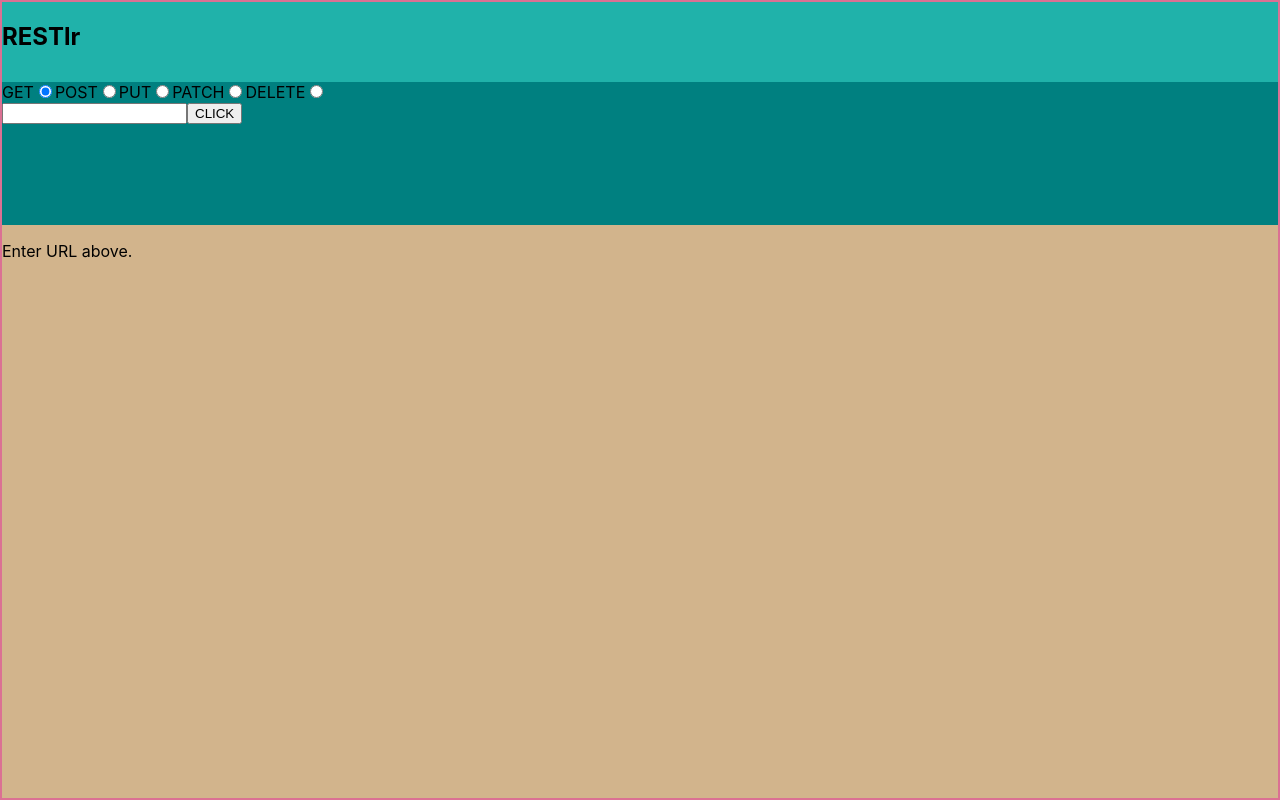
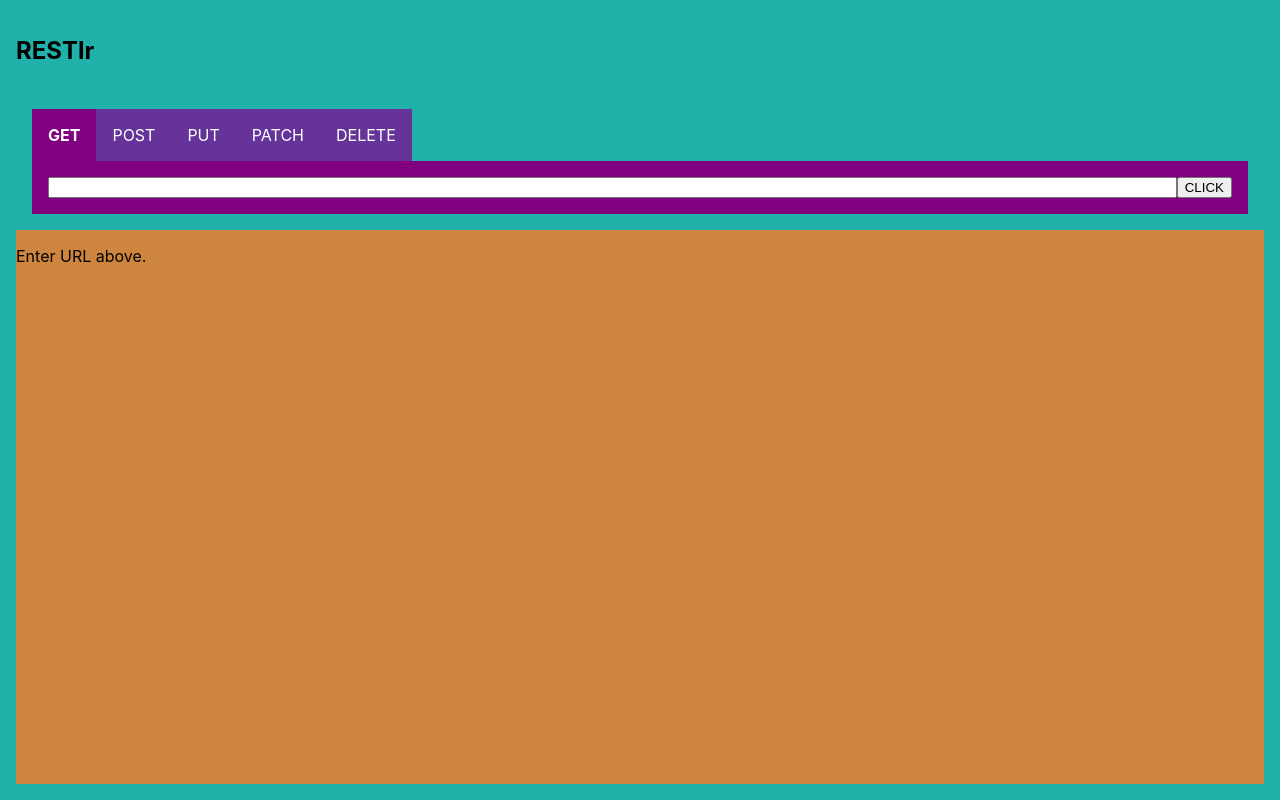
Before and after one commit to devon-wolf/RESTlr-ts, a React (Create React App) app: page / in a window 1280 px wide. Built offline with nearby package versions, Linux system fonts and the light colour scheme.

Commit message:
Add lots of style updates

```diff
--- a/src/App.css
+++ b/src/App.css
@@ -1,8 +1,8 @@
 .App {
-  background-color: aquamarine;
-  border: solid 2px palevioletred;
+  background-color: lightseagreen;
   width: 100%;
   height: 100%;
+  padding: 1rem;
   display: grid;
   grid-template-rows: 10% 90%; /* header and main */
 }
--- a/src/components/controls/RadioButton.tsx
+++ b/src/components/controls/RadioButton.tsx
@@ -11,13 +11,14 @@ type RadioProps = {
 const RadioButton = ({ labelText, radioGroup, radioValue, handleRadioChange, selectedRadio }: RadioProps) => {
     return (
         <label className="radioLabel">
-            <span>{labelText}</span>
             <input
                 type="radio"
                 name={radioGroup}
                 value={radioValue}
                 onChange={handleRadioChange}
                 checked={selectedRadio === radioValue} />
+            <span>{labelText}</span>
+
         </label>
     )
 };
--- a/src/components/controls/SearchBox.css
+++ b/src/components/controls/SearchBox.css
@@ -1,3 +1,41 @@
 .SearchBox {
-    background-color: teal;
+    display: grid;
+    grid-template-rows: min-content min-content;
+    background-color: lightseagreen;
 }
+
+.SearchBox form {
+    padding: 1rem;
+}
+
+.RadioGroup {
+    padding: 1rem;
+    padding-left: 0;
+}
+
+.radioLabel {
+    cursor: pointer;
+}
+
+.radioLabel span {
+    background-color: rebeccapurple;
+    padding: 1rem;
+    color: white;
+}
+
+.radioLabel input[type=radio] {
+    display: none;
+}
+
+.radioLabel input[type=radio]:checked + span {
+    background-color: purple;
+    color: white;
+    font-weight: bold;
+}
+
+.addressBar {
+    background-color: purple;
+    padding: 1rem;
+    display: grid;
+    grid-template-columns: 1fr min-content;
+}
--- a/src/components/controls/SearchBox.tsx
+++ b/src/components/controls/SearchBox.tsx
@@ -34,13 +34,14 @@ const SearchBox = ({
                     handleRadioChange={handleRadioChange}
                     selectedRadio={method}
                 />
+                <div className="addressBar">
+                    <input
+                        value={address}
+                        onInput={handleInput}
+                    />
 
-                <input
-                    value={address}
-                    onInput={handleInput}
-                />
-
-                <button>CLICK</button>
+                    <button>CLICK</button>
+                </div>
             </form>
         </div>
     )
--- a/src/components/displays/Results.css
+++ b/src/components/displays/Results.css
@@ -1,3 +1,3 @@
 .Results {
-    background-color: tan;
+    background-color: peru;
 }
--- a/src/pages/MainPage.css
+++ b/src/pages/MainPage.css
@@ -1,5 +1,4 @@
 .MainPage {
-    background-color: blueviolet;
     display: grid;
-    grid-template-rows: 20% 80%; /* Search form and results display */
+    grid-template-rows: min-content 1fr; /* Search form and results display */
 }
```
